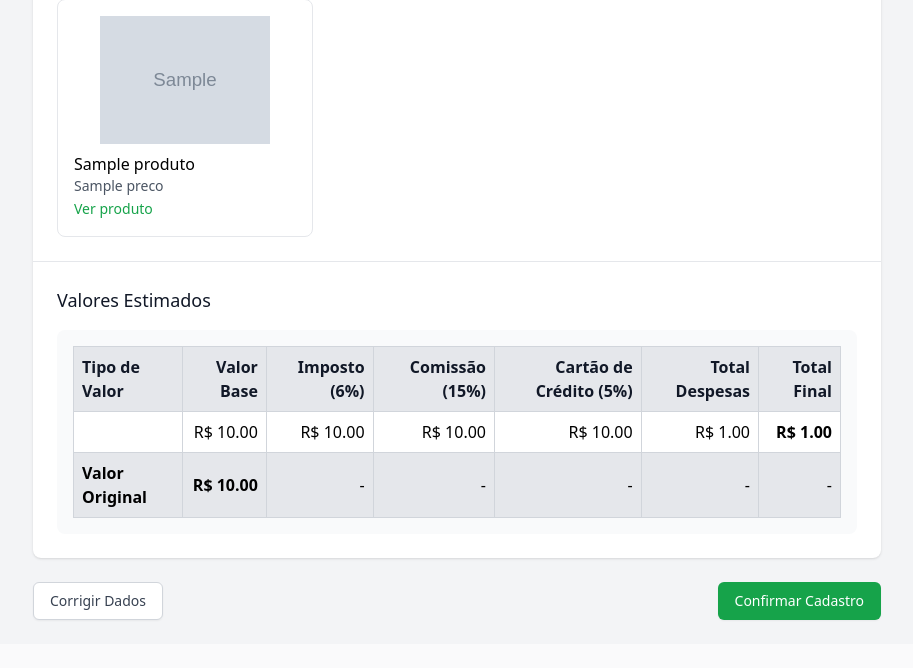
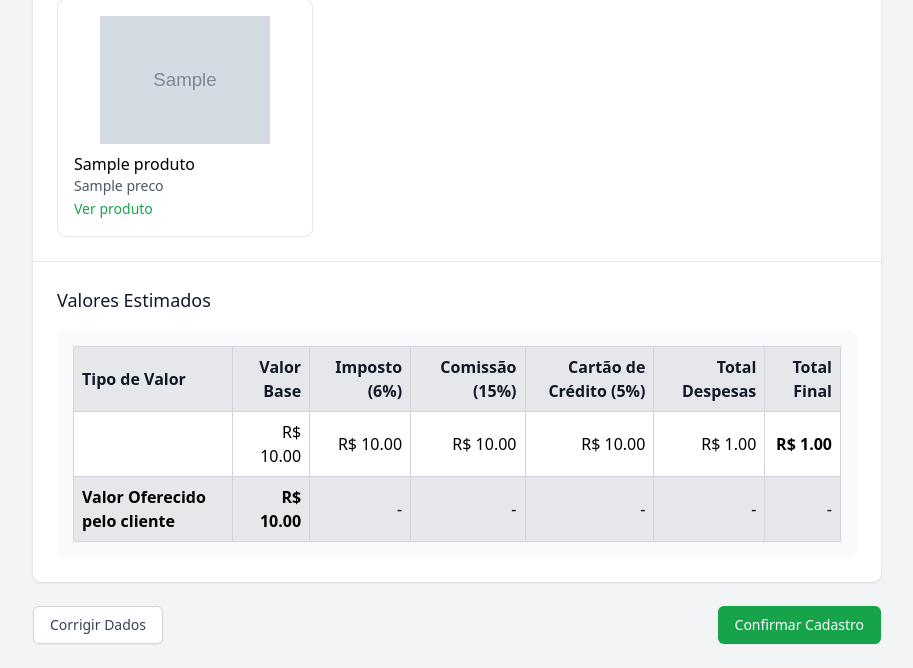
Before and after one commit to troqueiMudei/mudeiTroquei, a Flask app: template templates/preview_ficha.html in a window 1280 px wide. Shown: the part 1537-2205 px from the top of the page, without its empty margins (183-1096 px from the left). Before the commit the page ends 2158 px from the top, so only its background shows below. Run offline with Flask 3, Linux system fonts and the light colour scheme; the template is opened without the code that fills it: most values are stand-ins (such as "Sample title", 1, 10 or a date in 2020); grey boxes marked "Sample" are stand-in pictures; some libraries are stand-ins or nearby versions.

```diff
--- a/templates/preview_ficha.html
+++ b/templates/preview_ficha.html
@@ -206,7 +206,7 @@
                         </tr>
                         {% endfor %}
                         <tr class="bg-gray-200">
-                            <td class="border border-gray-300 p-2 font-semibold">Valor Original</td>
+                            <td class="border border-gray-300 p-2 font-semibold">Valor Oferecido pelo cliente</td>
                             <td class="border border-gray-300 p-2 text-right font-semibold">R$ {{ "%.2f"|format(ficha.valorOriginal) }}</td>
                             <td class="border border-gray-300 p-2 text-right">-</td>
                             <td class="border border-gray-300 p-2 text-right">-</td>
```
